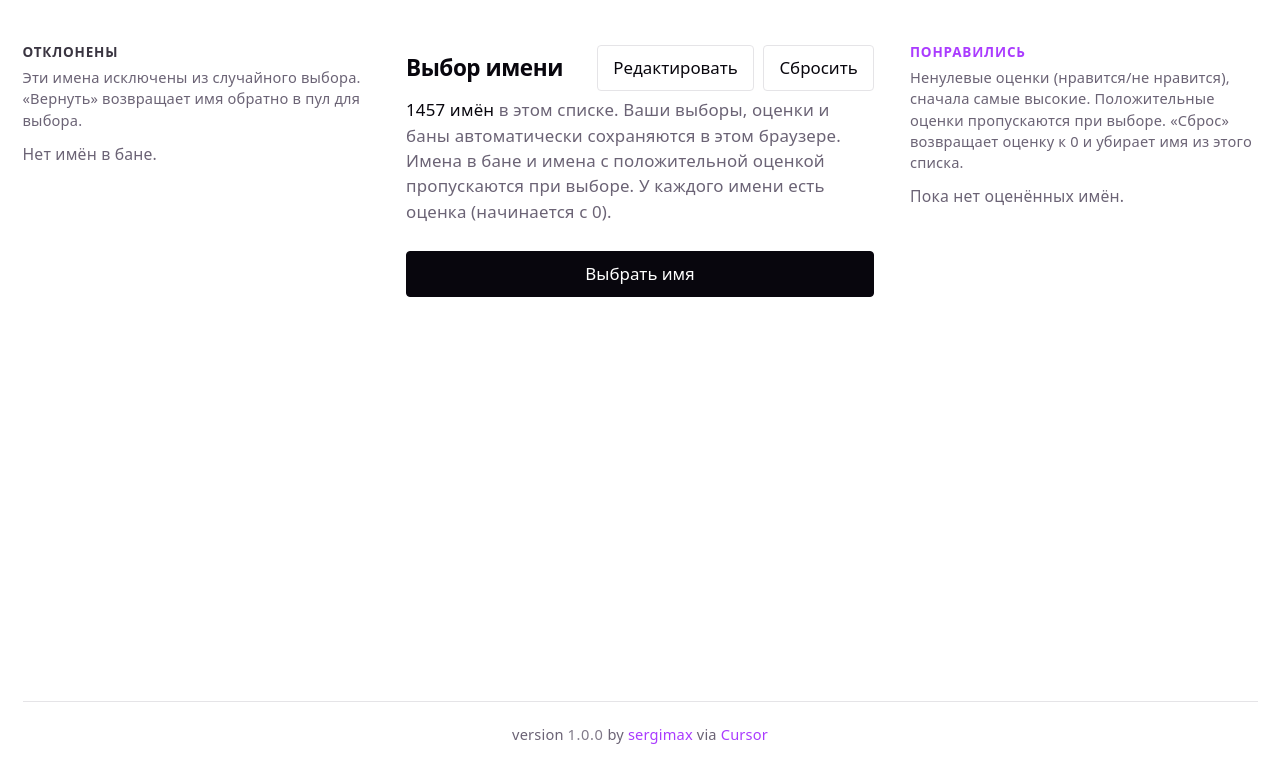
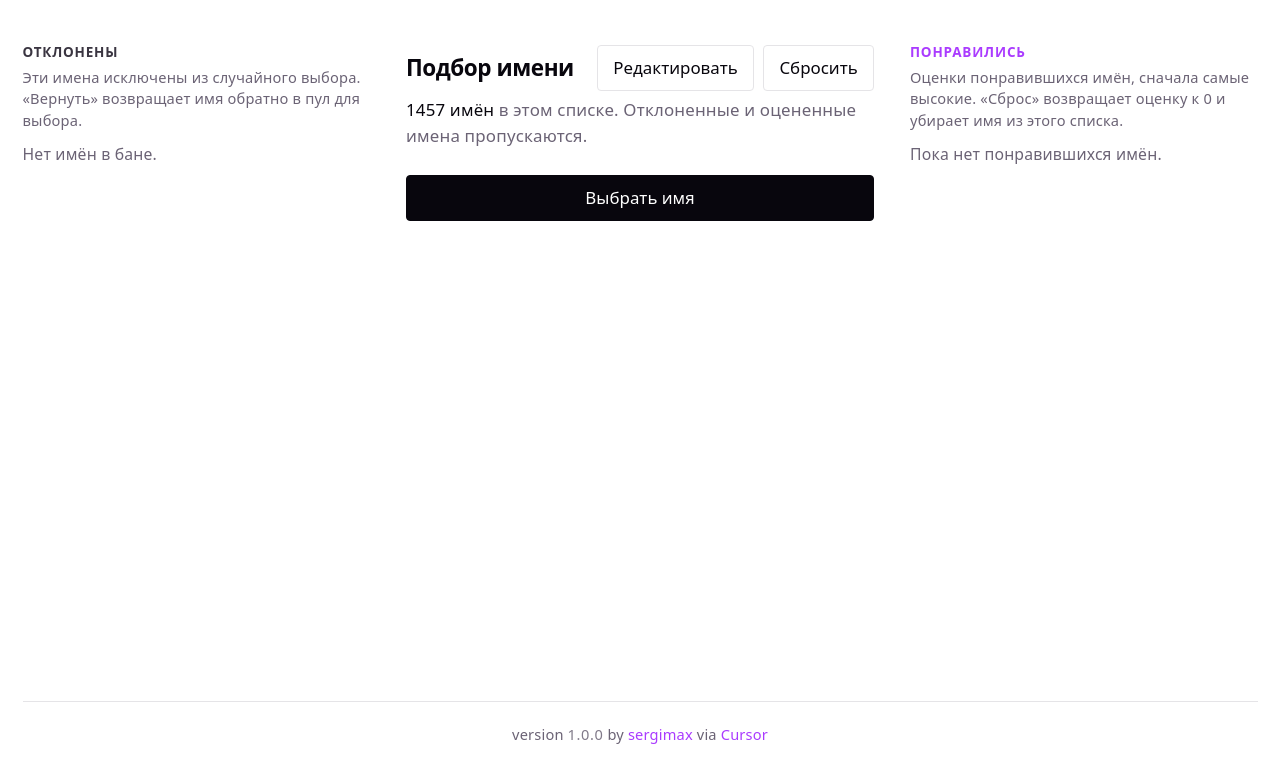
Before and after one commit to sergimax/simple-name-picker, a React (Vite) app: page / in a window 1280 px wide. Shown: the top 782 px of the page. Built offline with nearby package versions, Linux system fonts and the light colour scheme.

Commit message:
refactor(*): update title and text for consistency in naming conventions across the application

```diff
--- a/index.html
+++ b/index.html
@@ -4,7 +4,7 @@
     <meta charset="UTF-8" />
     <link rel="icon" type="image/svg+xml" href="/favicon.svg" />
     <meta name="viewport" content="width=device-width, initial-scale=1.0" />
-    <title>Выбор имени</title>
+    <title>Подбор имени</title>
   </head>
   <body>
     <div id="root"></div>
--- a/src/components/PickerHeader/PresetNamesDialog.tsx
+++ b/src/components/PickerHeader/PresetNamesDialog.tsx
@@ -67,7 +67,7 @@ export function PresetNamesDialog({
           </h2>
           <p className="preset-dialog__hint">
             Одно имя на строку. Пустые строки и дубликаты будут удалены. Кнопки ниже подставляют
-            встроенные списки из приложения; «Сохранить и применить» записывает текст в{' '}
+            встроенные списки из приложения. «Сохранить и применить» записывает текст в{' '}
             {saveTarget === 'female' ? 'женский' : 'мужской'} набор и включает его в работе.
           </p>
 
--- a/src/components/PickerHeader/index.tsx
+++ b/src/components/PickerHeader/index.tsx
@@ -16,7 +16,7 @@ export function PickerHeader({
 }: PickerHeaderProps) {
   return (
     <header className="picker-header">
-      <h1 className="picker-title">Выбор имени</h1>
+      <h1 className="picker-title">Подбор имени</h1>
       <div className="picker-header-actions">
         <PresetNamesDialog catalog={presetCatalog} onUpdatePreset={onUpdatePreset} />
         <button
--- a/src/components/PickerIntro/index.tsx
+++ b/src/components/PickerIntro/index.tsx
@@ -15,9 +15,7 @@ export function PickerIntro({ nameCount, bannedCount }: PickerIntroProps) {
           (<span className="picker-banned-count">{bannedCount} в бане</span>)
         </>
       )}{' '}
-      в этом списке. Ваши выборы, оценки и баны автоматически сохраняются в этом
-      браузере. Имена в бане и имена с положительной оценкой пропускаются при
-      выборе. У каждого имени есть оценка (начинается с 0).
+      в этом списке. Отклоненные и оцененные имена пропускаются.
     </p>
   )
 }
--- a/src/components/TopRatedNamesPanel/index.tsx
+++ b/src/components/TopRatedNamesPanel/index.tsx
@@ -47,12 +47,11 @@ export function TopRatedNamesPanel({
         Понравились
       </h2>
       <p className="list-block-hint">
-        Ненулевые оценки (нравится/не нравится), сначала самые высокие.
-        Положительные оценки пропускаются при выборе. «Сброс» возвращает оценку к
-        0 и убирает имя из этого списка.
+        Оценки понравившихся имён, сначала самые высокие.
+        «Сброс» возвращает оценку к 0 и убирает имя из этого списка.
       </p>
       {entries.length === 0 ? (
-        <p className="list-empty">Пока нет оценённых имён.</p>
+        <p className="list-empty">Пока нет понравившихся имён.</p>
       ) : (
         <>
           <ul
```
